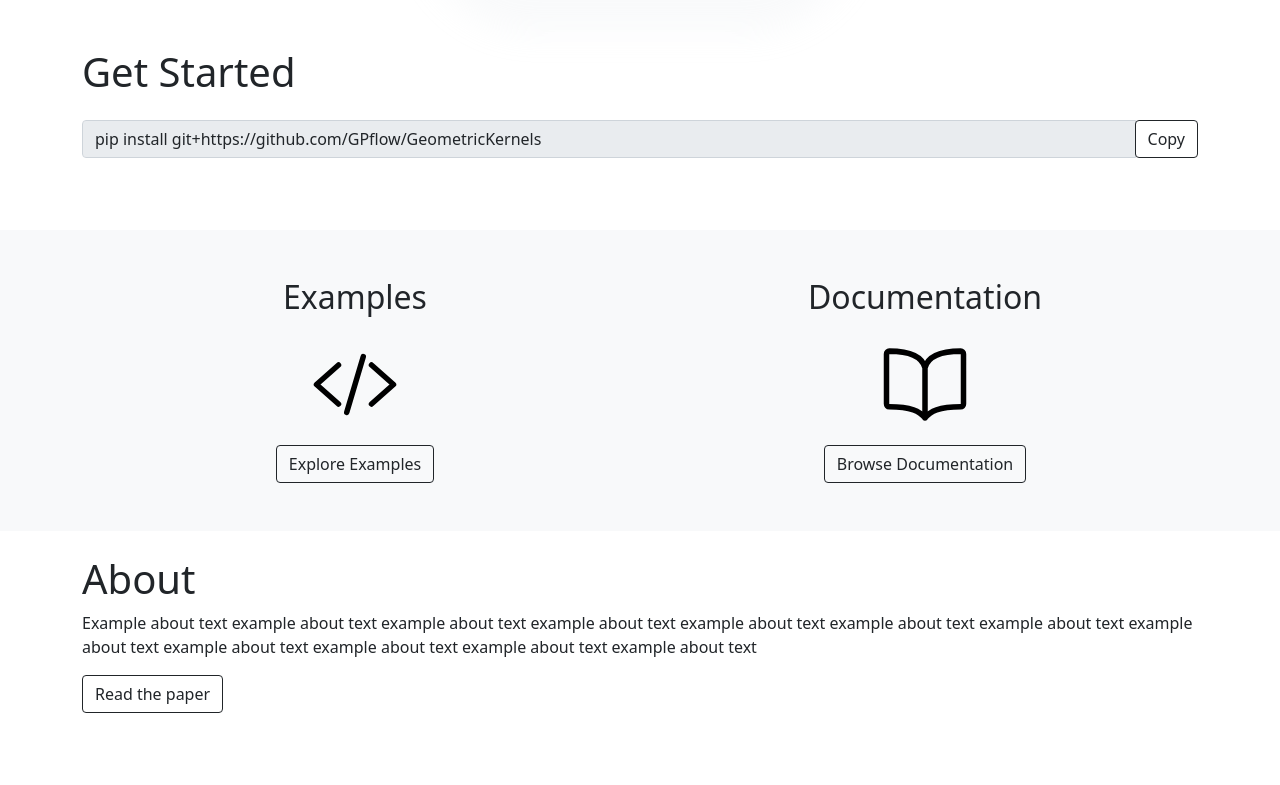
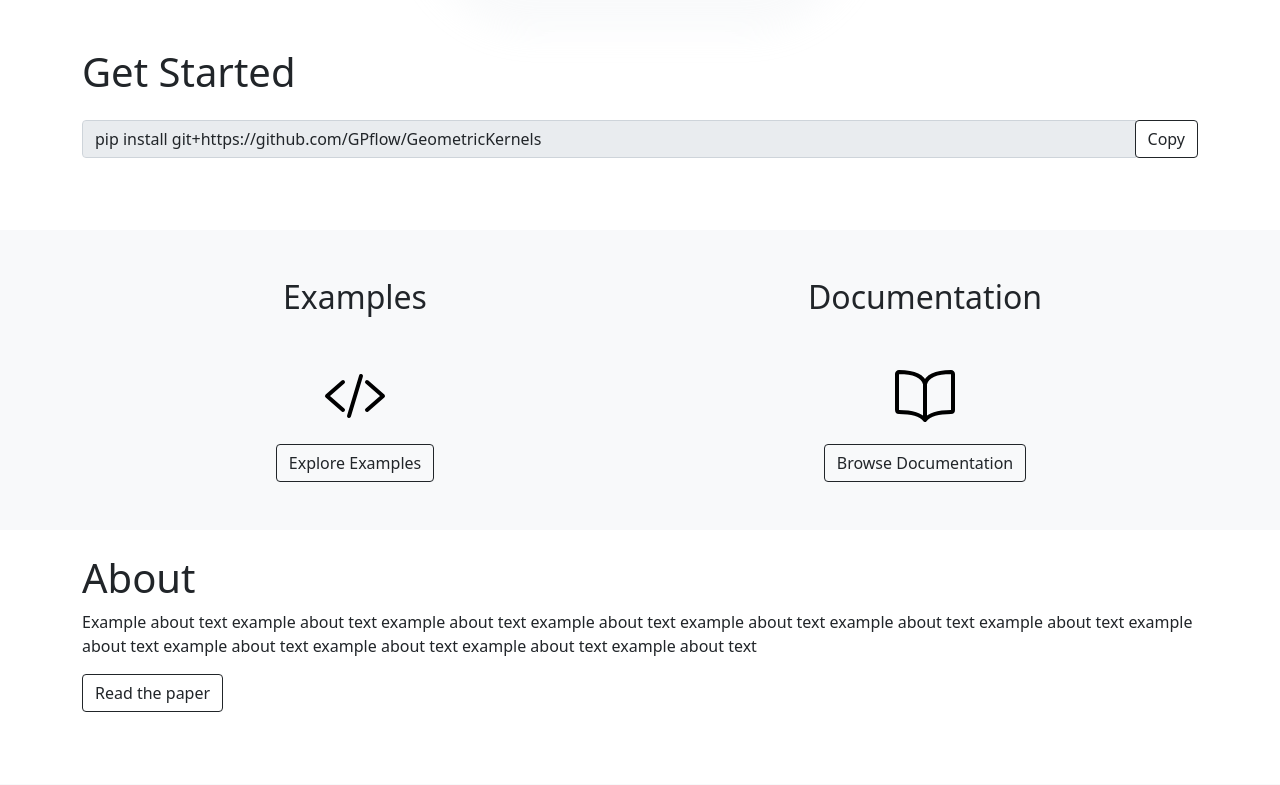
Before and after one commit to geometric-kernels/geometric-kernels.github.io, a Jekyll site: the page built from index.html, in a window 1280 px wide. Shown: the part 216-1001 px from the top of the page. Built offline with Jekyll 4.4.1, drawn with Linux system fonts in a browser that asks for light colours; comment, search, counter and statistics services are not loaded.

Commit message:
Fix icon spacing.

```diff
--- a/_includes/head.html
+++ b/_includes/head.html
@@ -39,6 +39,11 @@
             box-shadow: 0 0 2rem 2rem rgba(var(--bs-light-rgb),0.85);
             border-radius: 10rem;
         }
+
+        #book-icon, #code-slash-icon {
+            width: 4rem;
+            height: auto;
+        }
     </style>
 
     <script defer src="https://cdn.jsdelivr.net/npm/smooth-scroll@16.1.3/dist/smooth-scroll.polyfills.min.js" integrity="sha256-gnPY0DlCu4w+4xnDyDQbn95CerSLn9Zbwl3Vp267EFg=" crossorigin="anonymous"></script>
--- a/links.html
+++ b/links.html
@@ -5,13 +5,11 @@
 
 <div class="row">
     <div id="examples" class="col-12 col-md-6 d-flex flex-column align-items-center">
-        <h1 class="h2 my-4">
+        <h1 class="h2 mt-4 mb-5">
           Examples
         </h1>
 
-        <div class="w-25">
-        <img class="img-fluid mx-4" alt="Examples" src="assets/code-slash-outline.svg">
-        </div>
+        <img id="code-slash-icon" alt="Examples" src="assets/code-slash-outline.svg">
 
         <a class="btn btn-outline-dark mt-3 mb-4" href="/examples">
           Explore Examples
@@ -19,13 +17,11 @@
     </div>
 
     <div id="documentation" class="col-12 col-md-6 d-flex flex-column align-items-center">
-        <h1 class="h2 my-4">
+        <h1 class="h2 mt-4 mb-5">
           Documentation
         </h1>
 
-        <div class="w-25">
-        <img class="img-fluid mx-4" alt="Examples" src="assets/book-outline.svg">
-        </div>
+        <img id="book-icon" alt="Examples" src="assets/book-outline.svg">
 
         <a class="btn btn-outline-dark mt-3 mb-4" href="/documentation">
           Browse Documentation
```
